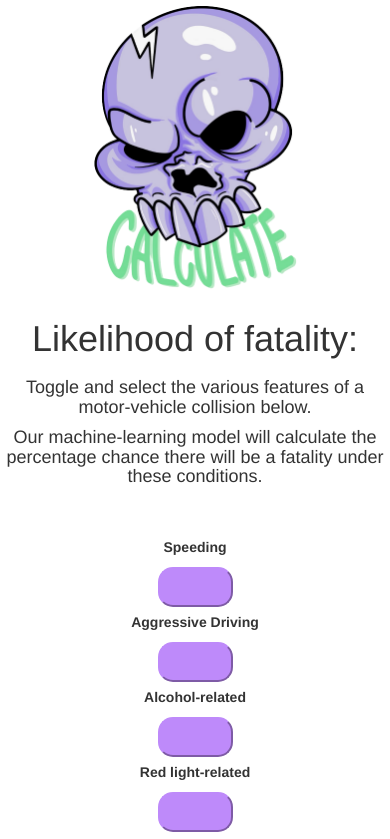
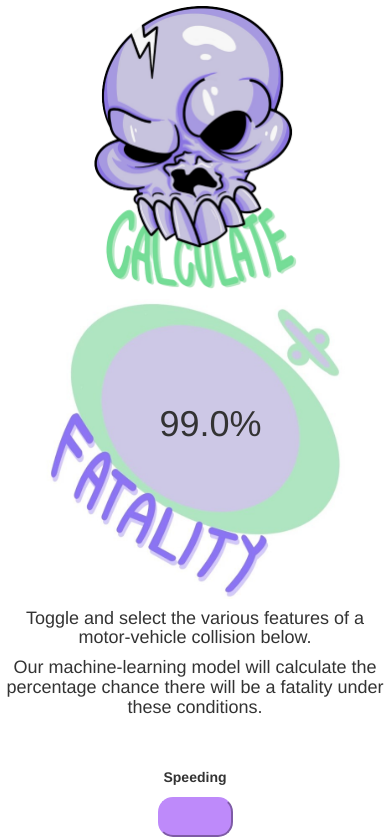
Before and after one commit to neelchunara/Project-4, a Flask app: page / in a window 390 px wide. Shown: the part 257-1096 px from the top of the page. Run offline with Flask 3, Linux system fonts and the light colour scheme; some libraries are stand-ins or nearby versions.

Commit message:
ReadMe update. Result image fixed.

```diff
--- a/static/css/styles.css
+++ b/static/css/styles.css
@@ -50,3 +50,24 @@
 .max-height-300 {
   max-height: 300px;
 }
+
+.container {
+  display: flex;
+  align-items: center;
+  justify-content: center;
+}
+
+.image-container {
+  position: relative;
+  text-align: center;
+}
+
+.text-overlay {
+  position: absolute;
+  top: 40%;
+  left: 55%;
+  transform: translate(-50%, -50%);
+  background-color: rgba(255, 255, 255, 0);
+  padding: 10px 20px;
+  border-radius: 5px;
+}
--- a/templates/index.html
+++ b/templates/index.html
@@ -10,19 +10,23 @@
 <body>
 
     <div class="row">
-        <div class="col-md-4 title text-center">
+        <div class="col-md-4 container">
             <img src = "../static/images/Title.jpeg"
             class="center img-fluid max-width-100 max-height-300">
         </div>
-        <div class="col-md-4 title text-center">
+        <div class="col-md-4 container">
             <img src = "../static/images/Skull.png"
             class="center clickable-image img-fluid max-width-100 max-height-300"
             alt = "*"
             id = "checkButton">
         </div>
-        <div class="col-md-4 d-flex justify-content-center align-items-center">
-            <div class="text-center"><h1>Likelihood of fatality:</h1></div>
-            <div id="results" class="text-center" style="font-size: 5rem;">
+        <div class="col-md-4 container">
+            <div class="image-container">
+                <img src = "../static/images/results.jpeg"
+                class="center img-fluid max-width-100 max-height-300">
+                <div id="results" class="text-overlay">
+                    <h1>99.0%</h1>
+                </div>
             </div>
         </div>
     </div>
@@ -128,5 +132,8 @@
 
     <script src="https://d3js.org/d3.v7.min.js"></script>
     <script src="../static/js/script.js"></script>
+    <script src="https://code.jquery.com/jquery-3.3.1.slim.min.js"></script>
+    <script src="https://cdnjs.cloudflare.com/ajax/libs/popper.js/1.14.7/umd/popper.min.js"></script>
+    <script src="https://stackpath.bootstrapcdn.com/bootstrap/4.3.1/js/bootstrap.min.js"></script>
 </body>
 </html>
```
Also changed, not shown: templates/index-back.html (deleted, +0 -96 lines), README.md.
